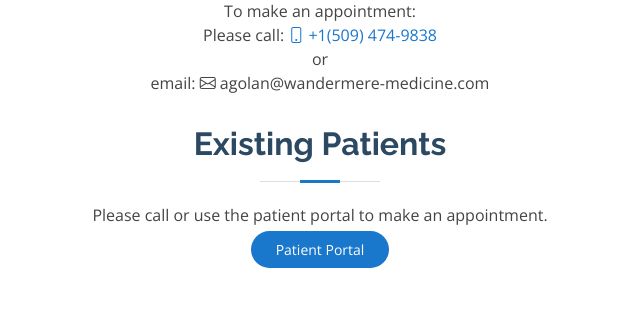
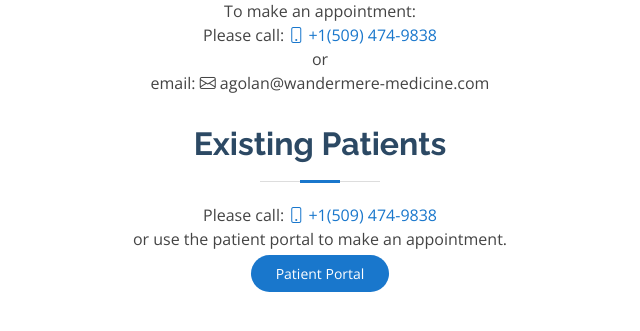
Before and after one commit to SamuelGolan/wandermere-family-medicine, a Django app: page /schedule in a window 1280 px wide. Shown: the part 232-563 px from the top of the page, without its empty margins (320-960 px from the left). Run offline with Django 4.2, Linux system fonts and the light colour scheme; data that the repository does not hold is empty; some libraries are stand-ins or nearby versions.

Commit message:
Update schedule_appointment.html

```diff
--- a/practice_info/templates/practice_info/schedule_appointment.html
+++ b/practice_info/templates/practice_info/schedule_appointment.html
@@ -35,7 +35,12 @@
     <div class="section-title">
     <h2>Existing Patients</h2>
     <div>
-        <p>Please call or use the patient portal to make an appointment.</p>
+        <p>Please call: <a href="tel:509-474-9838">
+
+            <i class="bi bi-phone"></i>
+            +1(509) 474-9838
+
+    </a> </p><p>or use the patient portal to make an appointment.</p>
         <a href="https://27851.portal.athenahealth.com/"><div class="appointment-btn scrollto mt-1">Patient Portal</div></a>
     </div>
 
```
